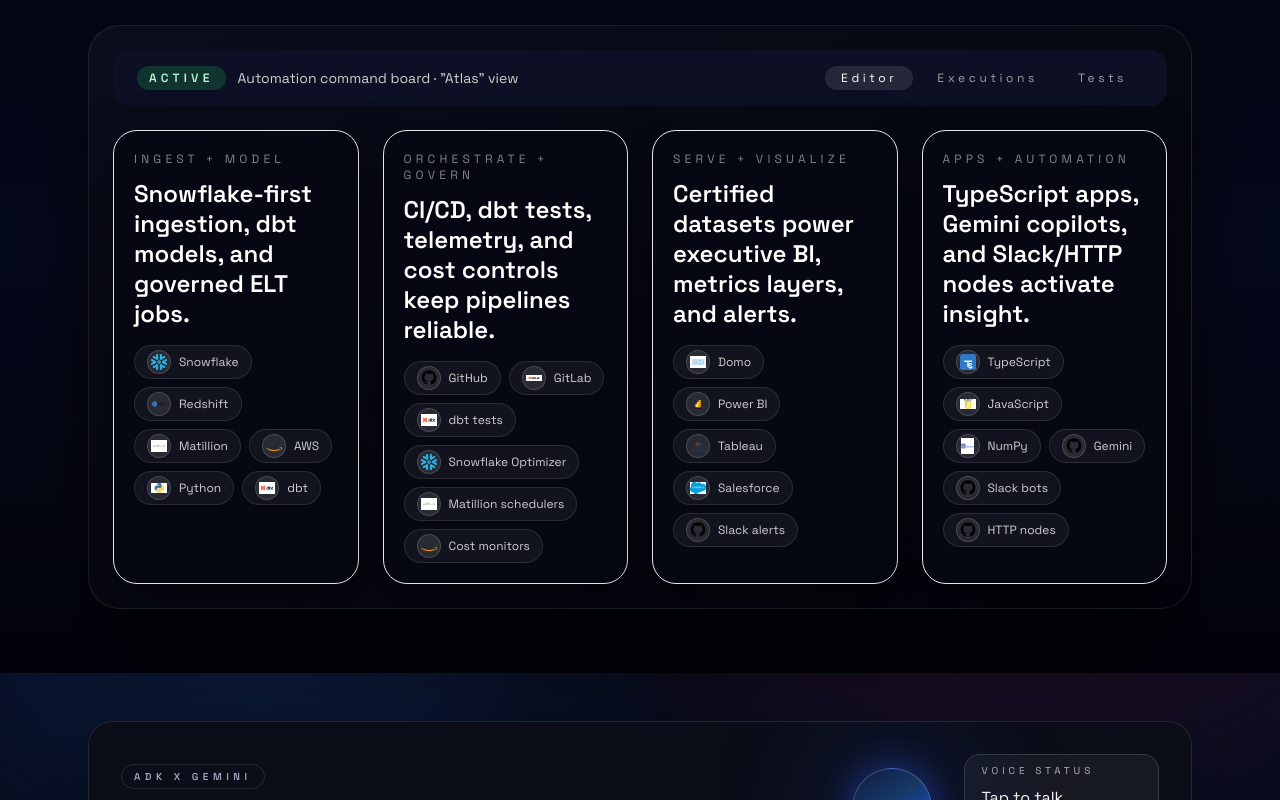
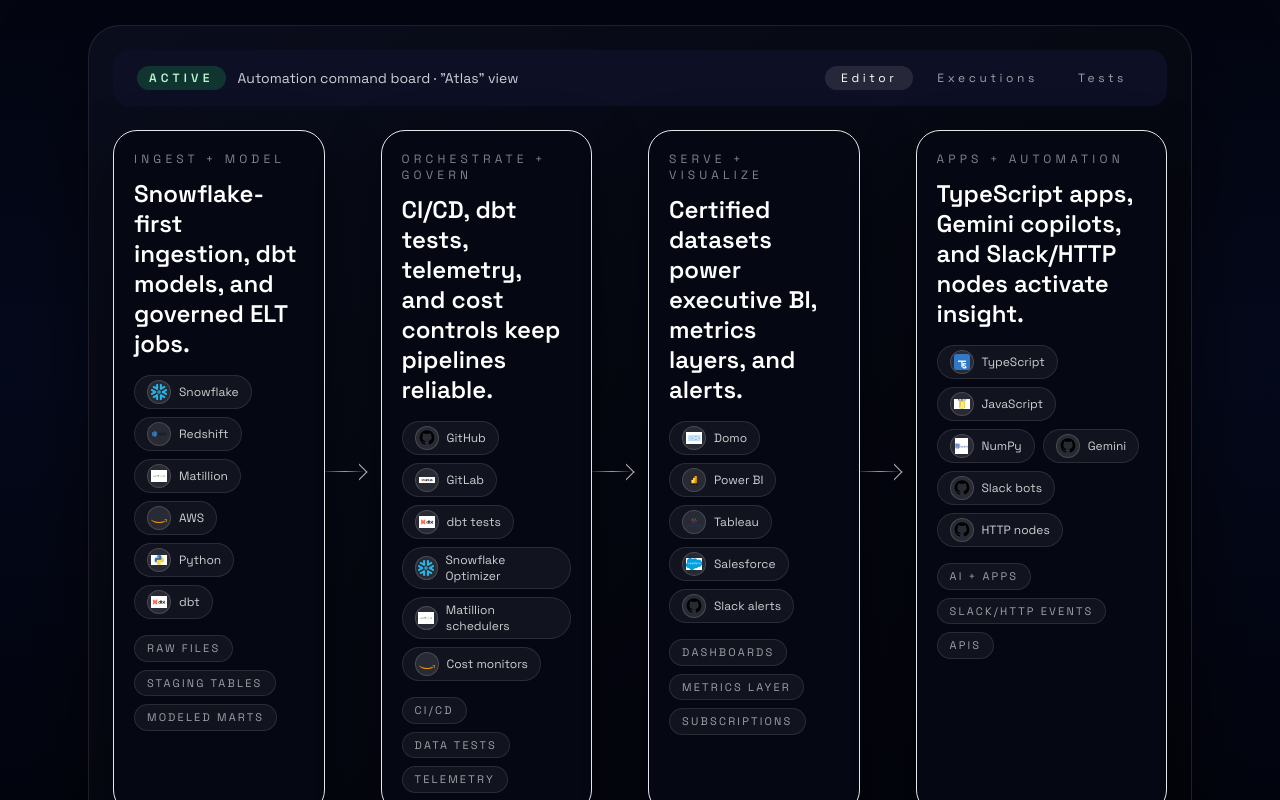
Before and after one commit to vchandrasekaran/venky-portfolio, a Next.js app: page / in a window 1280 px wide. Shown: the part 1300-2100 px from the top of the page. Built offline with nearby package versions, Linux system fonts and the light colour scheme.

Commit message:
Render atlas-style pipeline board with stage connectors

```diff
--- a/components/home/AutomationFeatures.tsx
+++ b/components/home/AutomationFeatures.tsx
@@ -5,6 +5,7 @@
   title: string;
   desc: string;
   tools: { name: string; logo: string }[];
+  outputs?: string[];
 };
 
 const PIPELINE_STAGES: Stage[] = [
@@ -20,6 +21,7 @@
       { name: "Python", logo: "/logos/python-logo.webp" },
       { name: "dbt", logo: "/logos/dbt-logo.jpg" },
     ],
+    outputs: ["Raw files", "Staging tables", "Modeled marts"],
   },
   {
     id: "govern",
@@ -33,6 +35,7 @@
       { name: "Matillion schedulers", logo: "/logos/matillion-logo.webp" },
       { name: "Cost monitors", logo: "/logos/aws-logo.png" },
     ],
+    outputs: ["CI/CD", "Data tests", "Telemetry"],
   },
   {
     id: "serve",
@@ -45,6 +48,7 @@
       { name: "Salesforce", logo: "/logos/salesforce-logo.webp" },
       { name: "Slack alerts", logo: "/logos/github.svg" },
     ],
+    outputs: ["Dashboards", "Metrics layer", "Subscriptions"],
   },
   {
     id: "activate",
@@ -58,6 +62,7 @@
       { name: "Slack bots", logo: "/logos/github.svg" },
       { name: "HTTP nodes", logo: "/logos/github.svg" },
     ],
+    outputs: ["AI + apps", "Slack/HTTP events", "APIs"],
   },
 ];
 
@@ -73,7 +78,7 @@
           </p>
         </header>
 
-        <div className="rounded-[32px] border border-white/10 bg-gradient-to-br from-[#0a0d1c] via-[#060812] to-[#03040c] p-6 shadow-[0_45px_90px_rgba(0,0,0,0.55)]">
+        <div className="relative overflow-hidden rounded-[32px] border border-white/10 bg-gradient-to-br from-[#0a0d1c] via-[#060812] to-[#03040c] p-6 shadow-[0_45px_90px_rgba(0,0,0,0.55)]">
           <BoardHeader />
           <PipelineTrack />
         </div>
@@ -101,10 +106,15 @@
 }
 
 function PipelineTrack() {
+  const lastIndex = PIPELINE_STAGES.length - 1;
+
   return (
-    <div className="mt-6 grid gap-6 lg:grid-cols-4">
-      {PIPELINE_STAGES.map((stage) => (
-        <StageCard key={stage.id} stage={stage} />
+    <div className="mt-6 flex flex-col gap-6 lg:flex-row lg:items-stretch lg:gap-4">
+      {PIPELINE_STAGES.map((stage, idx) => (
+        <div key={stage.id} className="flex flex-1 flex-col lg:flex-row lg:items-center">
+          <StageCard stage={stage} />
+          {idx !== lastIndex ? <Connector /> : null}
+        </div>
       ))}
     </div>
   );
@@ -112,7 +122,7 @@
 
 function StageCard({ stage }: { stage: Stage }) {
   return (
-    <div className="rounded-[24px] border border-white/12 bg-[#050712] p-5 shadow-[0_25px_60px_rgba(0,0,0,0.45)]">
+    <div className="flex h-full flex-col rounded-[24px] border border-white/12 bg-[#050712] p-5 shadow-[0_25px_60px_rgba(0,0,0,0.45)]">
       <p className="text-xs uppercase tracking-[0.35em] text-white/50">{stage.title}</p>
       <h3 className="mt-3 text-2xl font-semibold leading-tight">{stage.desc}</h3>
       <div className="mt-4 flex flex-wrap gap-2">
@@ -120,6 +130,18 @@
           <ToolChip key={`${stage.id}-${tool.name}`} tool={tool} />
         ))}
       </div>
+      {stage.outputs && (
+        <div className="mt-4 flex flex-wrap gap-2">
+          {stage.outputs.map((item) => (
+            <span
+              key={`${stage.id}-${item}`}
+              className="rounded-full border border-white/10 bg-white/5 px-3 py-1 text-[11px] uppercase tracking-[0.2em] text-white/60"
+            >
+              {item}
+            </span>
+          ))}
+        </div>
+      )}
     </div>
   );
 }
@@ -134,3 +156,12 @@
     </div>
   );
 }
+
+function Connector() {
+  return (
+    <div className="relative my-4 hidden h-full w-10 shrink-0 items-center justify-center lg:flex">
+      <div className="h-px w-full bg-gradient-to-r from-white/10 via-white/60 to-transparent" />
+      <div className="absolute right-0 h-3 w-3 rotate-45 border border-transparent border-t-white/70 border-r-white/70" />
+    </div>
+  );
+}
```
